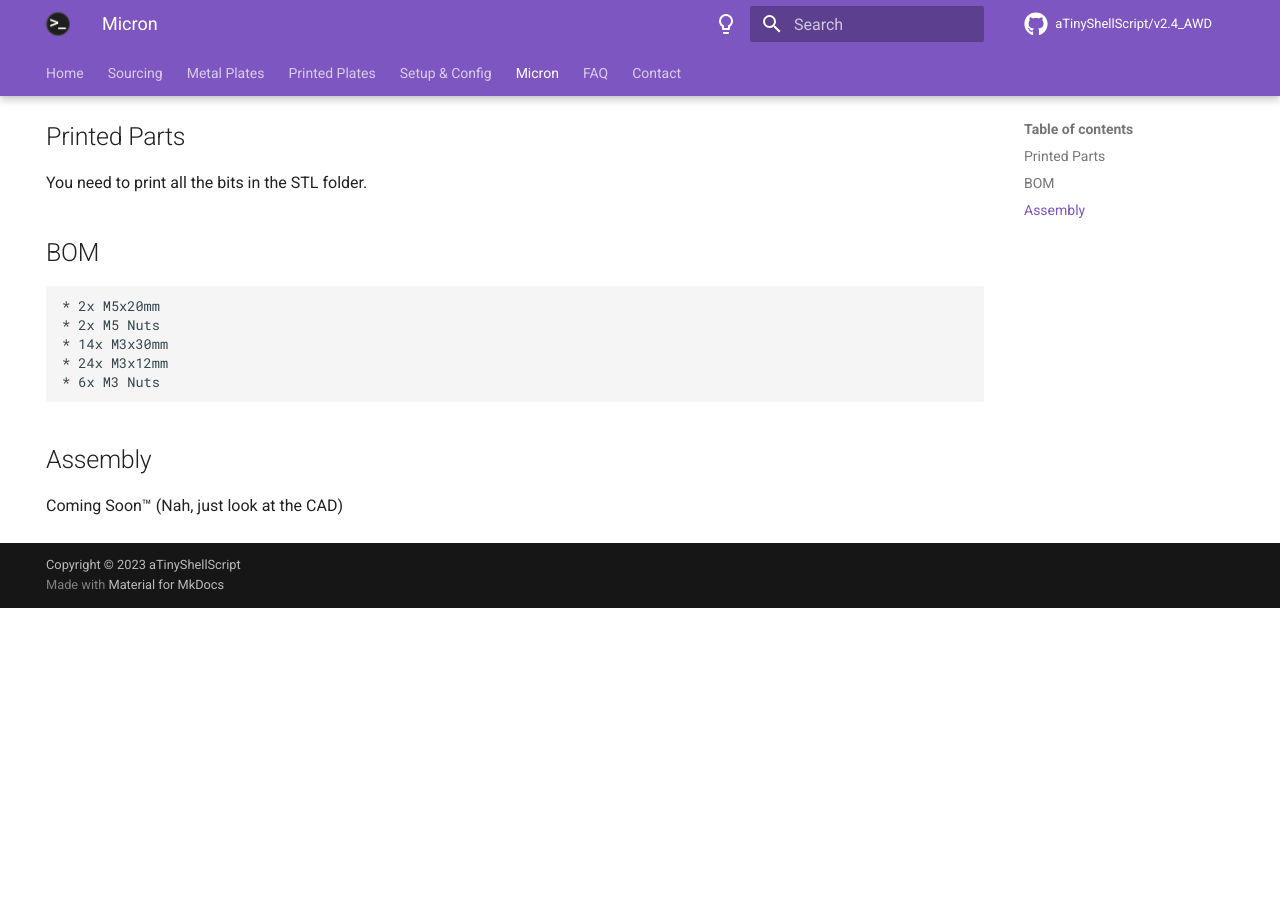
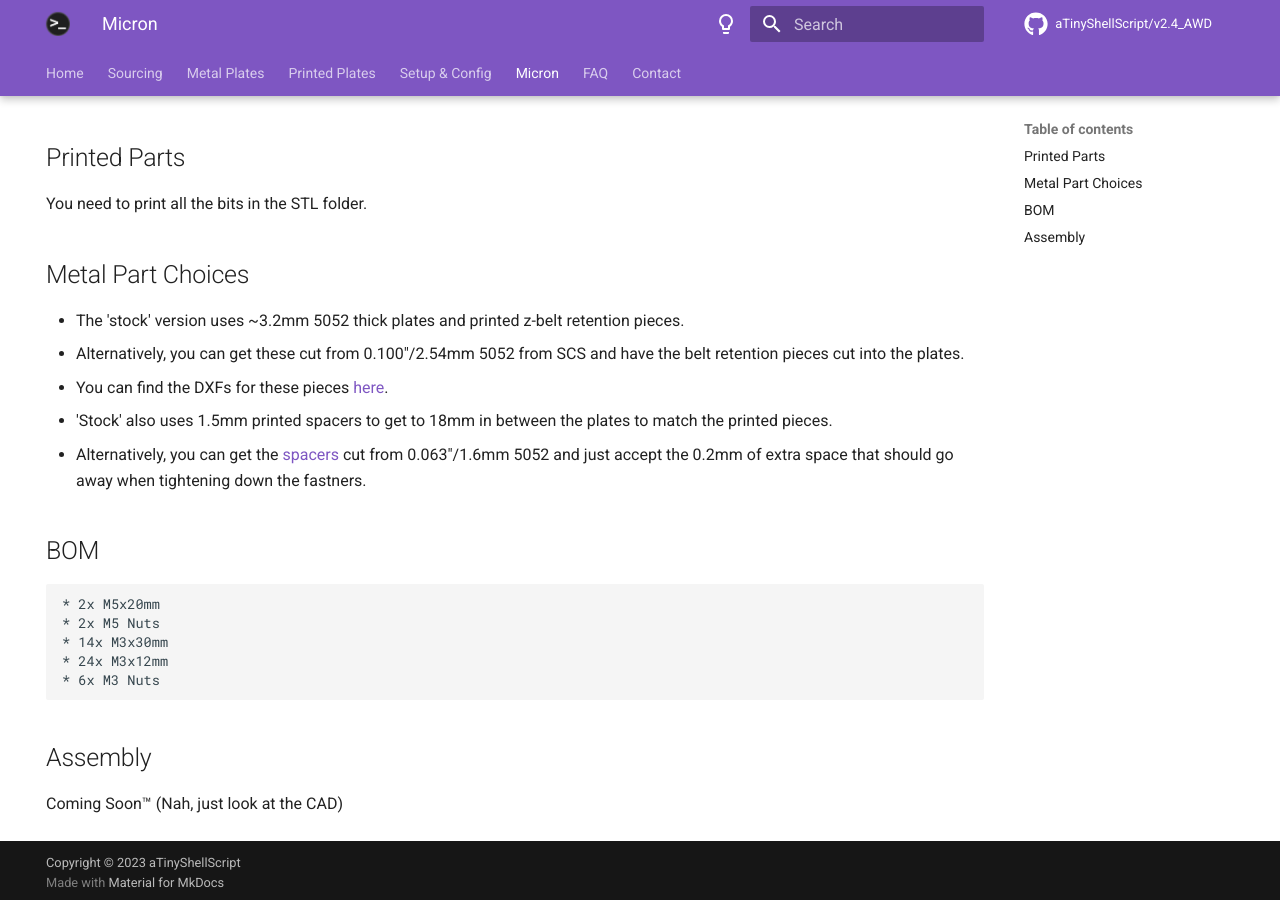
Before and after one commit to aTinyShellScript/awd_docs, an MkDocs documentation site: the page built from docs/micron.md, in a window 1280 px wide and 900 px high, scrolled down 958 px. Built offline with MkDocs 1.6.1 and Material for MkDocs 9.7.7, drawn with Linux system fonts in a browser that asks for light colours; comment, search, counter and statistics services are not loaded; before the commit the page ends 1566 px from its top, so only the background shows below that; some of the changed text lies outside the part shown.

Commit message:
Micron updates

```diff
--- a/docs/micron.md
+++ b/docs/micron.md
@@ -4,8 +4,11 @@ hide:
 ---
 
 # Micron Metal AB Drives
+__Get these made at your own risk!__
 
-NOTE: These are still in testing and will probably kick your dog and light your house on fire. __Don't get them cut yet.__
+NOTE: These are still in testing and will probably kick your dog and light your house on fire.
+
+__Get these made at your own risk!__
 
 An offshoot of the AWD plates, this is just a shrunk down version to allow higher current to be run on Microns.
 
@@ -15,6 +18,14 @@ You can find the repo here: [https://github.com/aTinyShellScript/metal_micron](h
 
 ## Printed Parts
 You need to print all the bits in the STL folder.
+
+## Metal Part Choices
+
+- The 'stock' version uses ~3.2mm 5052 thick plates and printed z-belt retention pieces.
+  - Alternatively, you can get these cut from 0.100"/2.54mm 5052 from SCS and have the belt retention pieces cut into the plates.
+  - You can find the DXFs for these pieces [here](https://github.com/aTinyShellScript/metal_micron/blob/main/DXF/Optional%20Alternative%20Parts/2.54mm_AB_Plate_Belt_Retention_%5Bx4%5D.dxf).
+- 'Stock' also uses 1.5mm printed spacers to get to 18mm in between the plates to match the printed pieces.
+  - Alternatively, you can get the [spacers](https://github.com/aTinyShellScript/metal_micron/blob/main/DXF/Optional%20Alternative%20Parts/Plate_Spacers_%5Bx12%5D.dxf) cut from 0.063"/1.6mm 5052 and just accept the 0.2mm of extra space that should go away when tightening down the fastners.
 
 ## BOM
     * 2x M5x20mm
```
Also changed, not shown: docs/images/micron_gantry.png.
